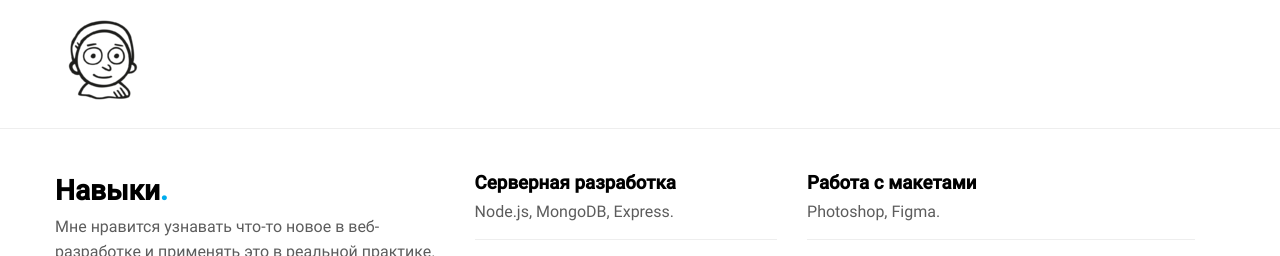
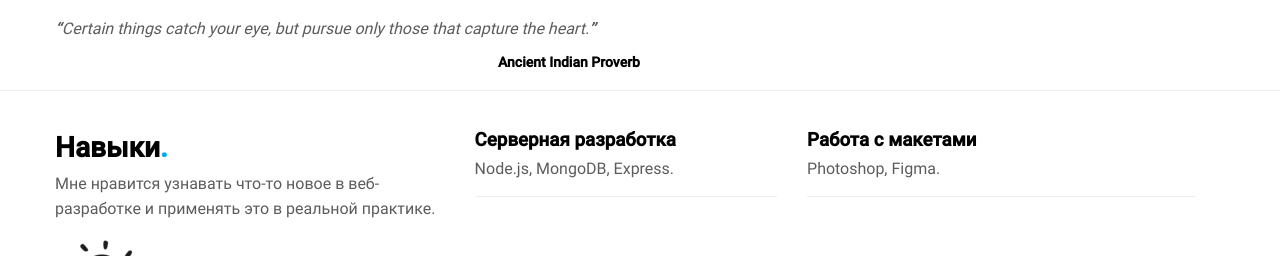
Before and after one commit to eugened503/react-portfolio, a React app: page / in a window 1280 px wide. Shown: the part 471-727 px from the top of the page. Built offline with nearby package versions, Linux system fonts and the light colour scheme; some packages are replaced by stand-ins of ours.

Commit message:
добавлены цитаты, исправлена верстка

```diff
--- a/src/components/About/About.css
+++ b/src/components/About/About.css
@@ -1,26 +1,19 @@
 @import url(https://use.fontawesome.com/releases/v5.6.3/css/all.css);
 .about {
-  padding-top: 20px;
+  padding: 20px 0;
   margin-top: 79px;
   width: 100%;
-  min-height: 380px;
   font-style: normal;
   border-bottom: 1px solid #eee;
   border-top: 1px solid #eee;
 }
 
-@media screen and (min-width: 996px) and (max-width: 1199px) {
-  .about {
-    padding: 20px 0;
-  }
-}
 
 @media screen and (max-width: 995px) {
   .about {
     padding: 37px 0 30px 0;
     margin-top: 56px;
     width: 100%;
-    min-height: 380px;
     font-style: normal;
     border-bottom: 1px solid #eee;
     border-top: 1px solid #eee;
--- a/src/components/About/About.js
+++ b/src/components/About/About.js
@@ -1,7 +1,7 @@
 import React from "react";
 import "./About.css";
 import author from "./../../images/me_3.jpg";
-import smiletooth from "./../../images/morty.png";
+import Quote from "../Quote/Quote";
 
 function About() {
   return (
@@ -67,9 +67,7 @@ function About() {
               </li>
             </ul>
           </div>
-          <div className="about__value-img">
-            <img src={smiletooth} alt="Морти" />
-          </div>
+          <Quote/>
         </div>
         <img src={author} className="about__img" alt="фото автора" />
       </div>
--- a/src/components/Contact/Contact.css
+++ b/src/components/Contact/Contact.css
@@ -3,7 +3,7 @@
     min-height: 298px;
     font-style: normal;
     border-bottom: 1px solid #eee;
-    padding-top: 25px;
+    padding-top: 20px;
 }
 
 .contact__container {
--- a/src/components/Education/Education.css
+++ b/src/components/Education/Education.css
@@ -1,9 +1,8 @@
 .education {
     width: 100%;
-    min-height: 293px;
     font-style: normal;
     border-bottom: 1px solid #eee;
-    padding-top: 25px;
+    padding: 20px 0;
 }
 
 .education__container {
--- a/src/components/Experience/Experience.css
+++ b/src/components/Experience/Experience.css
@@ -1,10 +1,8 @@
 .experience {
   width: 100%;
-  min-height: 380px;
   font-style: normal;
   border-bottom: 1px solid #eee;
-  padding-top: 25px;
-  padding-bottom: 16px;
+  padding: 20px 0;
 }
 
 .experience__container {
--- a/src/components/Feedback/Feedback.css
+++ b/src/components/Feedback/Feedback.css
@@ -1,10 +1,8 @@
 .feedback {
   width: 100%;
-  min-height: 293px;
   font-style: normal;
   border-bottom: 1px solid #eee;
-  padding-top: 25px;
-  padding-bottom: 25px;
+  padding: 20px 0;
 }
 
 .feedback__container {
--- a/src/components/Portfolio/Portfolio.css
+++ b/src/components/Portfolio/Portfolio.css
@@ -2,7 +2,7 @@
     width: 100%;
     font-style: normal;
     border-bottom: 1px solid #eee;
-    padding-top: 25px;
+    padding: 20px 0;
 }
 
 .portfolio__info {
@@ -18,7 +18,6 @@
     justify-content: space-between;
     flex-direction: column;
     line-height: 1.6;
-    padding-bottom: 10px;
 }
 
 @media screen and (min-width: 996px) and (max-width: 1199px) {
--- /dev/null
+++ b/src/components/Quote/Quote.css
@@ -0,0 +1,9 @@
+.blockquote {
+    display: flex;
+    justify-content: space-between;
+    flex-direction: column;
+    margin: 23px 0 0 0;
+}
+.blockquote__source {
+    margin-left: auto;
+}
--- /dev/null
+++ b/src/components/Quote/Quote.js
@@ -0,0 +1,25 @@
+import React, { useEffect, useState } from "react";
+import "./Quote.css";
+import DataQuotes from "./../../data/DataQuotes/DataQuotes";
+
+function Quote() {
+  const [random, setRandom] = useState("");
+
+  function randomQuote() {
+    let random = DataQuotes[Math.floor(Math.random() * DataQuotes.length)];
+    setRandom(random);
+  }
+
+  useEffect(() => {
+    randomQuote();
+  }, []);
+
+  return (
+    <blockquote className="blockquote">
+      <p className="experience__description">“{random.quote}”</p>
+      <p className="about__key blockquote__source">{random.author}</p>
+    </blockquote>
+  );
+}
+
+export default Quote;
--- a/src/components/Skills/Skills.css
+++ b/src/components/Skills/Skills.css
@@ -1,9 +1,8 @@
 .skills {
   width: 100%;
-  min-height: 298px;
   font-style: normal;
   border-bottom: 1px solid #eee;
-  padding-top: 25px;
+  padding: 20px 0;
 }
 
 .skills__container {
--- /dev/null
+++ b/src/data/DataQuotes/DataQuotes.js
@@ -0,0 +1,209 @@
+const quotes = [
+
+    {
+           "quote":"Life isn’t about getting and having, it’s about giving and being.","author":"Kevin Kruse"},
+    {
+           "quote":"Whatever the mind of man can conceive and believe, it can achieve.","author":"Napoleon Hill"},
+    {
+           "quote":"Strive not to be a success, but rather to be of value.","author":"Albert Einstein"},
+    {
+           "quote":"Two roads diverged in a wood, and I—I took the one less traveled by, And that has made all the difference.","author":"Robert Frost"},
+    {
+           "quote":"I attribute my success to this: I never gave or took any excuse.","author":"Florence Nightingale"},
+    {
+           "quote":"You miss 100% of the shots you don’t take.","author":"Wayne Gretzky"},
+    {
+           "quote":"I’ve missed more than 9000 shots in my career. I’ve lost almost 300 games. 26 times I’ve been trusted to take the game winning shot and missed. I’ve failed over and over and over again in my life. And that is why I succeed.","author":"Michael Jordan"},
+    {
+           "quote":"The most difficult thing is the decision to act, the rest is merely tenacity.","author":"Amelia Earhart"},
+    {
+           "quote":"Every strike brings me closer to the next home run.","author":"Babe Ruth"},
+    {
+           "quote":"Definiteness of purpose is the starting point of all achievement.","author":"W. Clement Stone"},
+    {
+           "quote":"We must balance conspicuous consumption with conscious capitalism.","author":"Kevin Kruse"},
+    {
+           "quote":"Life is what happens to you while you’re busy making other plans.","author":"John Lennon"},
+    {
+           "quote":"We become what we think about.","author":"Earl Nightingale"},
+    {
+           "quote":"Twenty years from now you will be more disappointed by the things that you didn’t do than by the ones you did do, so throw off the bowlines, sail away from safe harbor, catch the trade winds in your sails.  Explore, Dream, Discover.","author":"Mark Twain"},
+    {
+           "quote":"Life is 10% what happens to me and 90% of how I react to it.","author":"Charles Swindoll"},
+    {
+           "quote":"The most common way people give up their power is by thinking they don’t have any.","author":"Alice Walker"},
+    {
+           "quote":"The mind is everything. What you think you become.","author":"Buddha"},
+    {
+           "quote":"The best time to plant a tree was 20 years ago. The second best time is now.","author":"Chinese Proverb"},
+    {
+           "quote":"An unexamined life is not worth living.","author":"Socrates"},
+    {
+           "quote":"Eighty percent of success is showing up.","author":"Woody Allen"},
+    {
+           "quote":"Your time is limited, so don’t waste it living someone else’s life.","author":"Steve Jobs"},
+    {
+           "quote":"Winning isn’t everything, but wanting to win is.","author":"Vince Lombardi"},
+    {
+           "quote":"I am not a product of my circumstances. I am a product of my decisions.","author":"Stephen Covey"},
+    {
+           "quote":"Every child is an artist.  The problem is how to remain an artist once he grows up.","author":"Pablo Picasso"},
+    {
+           "quote":"You can never cross the ocean until you have the courage to lose sight of the shore.","author":"Christopher Columbus"},
+    {
+           "quote":"I’ve learned that people will forget what you said, people will forget what you did, but people will never forget how you made them feel.","author":"Maya Angelou"},
+    {
+           "quote":"Either you run the day, or the day runs you.","author":"Jim Rohn"},
+    {
+           "quote":"Whether you think you can or you think you can’t, you’re right.","author":"Henry Ford"},
+    {
+           "quote":"The two most important days in your life are the day you are born and the day you find out why.","author":"Mark Twain"},
+    {
+           "quote":"Whatever you can do, or dream you can, begin it.  Boldness has genius, power and magic in it.","author":"Johann Wolfgang von Goethe"},
+    {
+           "quote":"The best revenge is massive success.","author":"Frank Sinatra"},
+    {
+           "quote":"People often say that motivation doesn’t last. Well, neither does bathing.  That’s why we recommend it daily.","author":"Zig Ziglar"},
+    {
+           "quote":"Life shrinks or expands in proportion to one’s courage.","author":"Anais Nin"},
+    {
+           "quote":"If you hear a voice within you say “you cannot paint,” then by all means paint and that voice will be silenced.","author":"Vincent Van Gogh"},
+    {
+           "quote":"There is only one way to avoid criticism: do nothing, say nothing, and be nothing.","author":"Aristotle"},
+    {
+           "quote":"Ask and it will be given to you; search, and you will find; knock and the door will be opened for you.","author":"Jesus"},
+    {
+           "quote":"The only person you are destined to become is the person you decide to be.","author":"Ralph Waldo Emerson"},
+    {
+           "quote":"Go confidently in the direction of your dreams.  Live the life you have imagined.","author":"Henry David Thoreau"},
+    {
+           "quote":"When I stand before God at the end of my life, I would hope that I would not have a single bit of talent left and could say, I used everything you gave me.","author":"Erma Bombeck"},
+    {
+           "quote":"Few things can help an individual more than to place responsibility on him, and to let him know that you trust him.","author":"Booker T. Washington"},
+    {
+           "quote":"Certain things catch your eye, but pursue only those that capture the heart.","author":" Ancient Indian Proverb"},
+    {
+           "quote":"Believe you can and you’re halfway there.","author":"Theodore Roosevelt"},
+    {
+           "quote":"Everything you’ve ever wanted is on the other side of fear.","author":"George Addair"},
+    {
+           "quote":"We can easily forgive a child who is afraid of the dark; the real tragedy of life is when men are afraid of the light.","author":"Plato"},
+    {
+           "quote":"Teach thy tongue to say, “I do not know,” and thous shalt progress.","author":"Maimonides"},
+    {
+           "quote":"Start where you are. Use what you have.  Do what you can.","author":"Arthur Ashe"},
+    {
+           "quote":"When I was 5 years old, my mother always told me that happiness was the key to life.  When I went to school, they asked me what I wanted to be when I grew up.  I wrote down ‘happy’.  They told me I didn’t understand the assignment, and I told them they didn’t understand life.","author":"John Lennon"},
+    {
+           "quote":"Fall seven times and stand up eight.","author":"Japanese Proverb"},
+    {
+           "quote":"When one door of happiness closes, another opens, but often we look so long at the closed door that we do not see the one that has been opened for us.","author":"Helen Keller"},
+    {
+           "quote":"Everything has beauty, but not everyone can see.","author":"Confucius"},
+    {
+           "quote":"How wonderful it is that nobody need wait a single moment before starting to improve the world.","author":"Anne Frank"},
+    {
+           "quote":"When I let go of what I am, I become what I might be.","author":"Lao Tzu"},
+    {
+           "quote":"Life is not measured by the number of breaths we take, but by the moments that take our breath away.","author":"Maya Angelou"},
+    {
+           "quote":"Happiness is not something readymade.  It comes from your own actions.","author":"Dalai Lama"},
+    {
+           "quote":"If you’re offered a seat on a rocket ship, don’t ask what seat! Just get on.","author":"Sheryl Sandberg"},
+    {
+           "quote":"First, have a definite, clear practical ideal; a goal, an objective. Second, have the necessary means to achieve your ends; wisdom, money, materials, and methods. Third, adjust all your means to that end.","author":"Aristotle"},
+    {
+           "quote":"If the wind will not serve, take to the oars.","author":"Latin Proverb"},
+    {
+           "quote":"You can’t fall if you don’t climb.  But there’s no joy in living your whole life on the ground.","author":"Unknown"},
+    {
+           "quote":"We must believe that we are gifted for something, and that this thing, at whatever cost, must be attained.","author":"Marie Curie"},
+    {
+           "quote":"Too many of us are not living our dreams because we are living our fears.","author":"Les Brown"},
+    {
+           "quote":"Challenges are what make life interesting and overcoming them is what makes life meaningful.","author":"Joshua J. Marine"},
+    {
+           "quote":"If you want to lift yourself up, lift up someone else.","author":"Booker T. Washington"},
+    {
+           "quote":"I have been impressed with the urgency of doing. Knowing is not enough; we must apply. Being willing is not enough; we must do.","author":"Leonardo da Vinci"},
+    {
+           "quote":"Limitations live only in our minds.  But if we use our imaginations, our possibilities become limitless.","author":"Jamie Paolinetti"},
+    {
+           "quote":"You take your life in your own hands, and what happens? A terrible thing, no one to blame.","author":"Erica Jong"},
+    {
+           "quote":"What’s money? A man is a success if he gets up in the morning and goes to bed at night and in between does what he wants to do.","author":"Bob Dylan"},
+    {
+           "quote":"I didn’t fail the test. I just found 100 ways to do it wrong.","author":"Benjamin Franklin"},
+    {
+           "quote":"In order to succeed, your desire for success should be greater than your fear of failure.","author":"Bill Cosby"},
+    {
+           "quote":"A person who never made a mistake never tried anything new.","author":" Albert Einstein"},
+    {
+           "quote":"The person who says it cannot be done should not interrupt the person who is doing it.","author":"Chinese Proverb"},
+    {
+           "quote":"There are no traffic jams along the extra mile.","author":"Roger Staubach"},
+    {
+           "quote":"It is never too late to be what you might have been.","author":"George Eliot"},
+    {
+           "quote":"You become what you believe.","author":"Oprah Winfrey"},
+    {
+           "quote":"I would rather die of passion than of boredom.","author":"Vincent van Gogh"},
+    {
+           "quote":"A truly rich man is one whose children run into his arms when his hands are empty.","author":"Unknown"},
+    {
+           "quote":"It is not what you do for your children, but what you have taught them to do for themselves, that will make them successful human beings.","author":"Ann Landers"},
+    {
+           "quote":"If you want your children to turn out well, spend twice as much time with them, and half as much money.","author":"Abigail Van Buren"},
+    {
+           "quote":"Build your own dreams, or someone else will hire you to build theirs.","author":"Farrah Gray"},
+    {
+           "quote":"The battles that count aren’t the ones for gold medals. The struggles within yourself–the invisible battles inside all of us–that’s where it’s at.","author":"Jesse Owens"},
+    {
+           "quote":"Education costs money.  But then so does ignorance.","author":"Sir Claus Moser"},
+    {
+           "quote":"I have learned over the years that when one’s mind is made up, this diminishes fear.","author":"Rosa Parks"},
+    {
+           "quote":"It does not matter how slowly you go as long as you do not stop.","author":"Confucius"},
+    {
+           "quote":"If you look at what you have in life, you’ll always have more. If you look at what you don’t have in life, you’ll never have enough.","author":"Oprah Winfrey"},
+    {
+           "quote":"Remember that not getting what you want is sometimes a wonderful stroke of luck.","author":"Dalai Lama"},
+    {
+           "quote":"You can’t use up creativity.  The more you use, the more you have.","author":"Maya Angelou"},
+    {
+           "quote":"Dream big and dare to fail.","author":"Norman Vaughan"},
+    {
+           "quote":"Our lives begin to end the day we become silent about things that matter.","author":"Martin Luther King Jr."},
+    {
+           "quote":"Do what you can, where you are, with what you have.","author":"Teddy Roosevelt"},
+    {
+           "quote":"If you do what you’ve always done, you’ll get what you’ve always gotten.","author":"Tony Robbins"},
+    {
+           "quote":"Dreaming, after all, is a form of planning.","author":"Gloria Steinem"},
+    {
+           "quote":"It’s your place in the world; it’s your life. Go on and do all you can with it, and make it the life you want to live.","author":"Mae Jemison"},
+    {
+           "quote":"You may be disappointed if you fail, but you are doomed if you don’t try.","author":"Beverly Sills"},
+    {
+           "quote":"Remember no one can make you feel inferior without your consent.","author":"Eleanor Roosevelt"},
+    {
+           "quote":"Life is what we make it, always has been, always will be.","author":"Grandma Moses"},
+    {
+           "quote":"The question isn’t who is going to let me; it’s who is going to stop me.","author":"Ayn Rand"},
+    {
+           "quote":"When everything seems to be going against you, remember that the airplane takes off against the wind, not with it.","author":"Henry Ford"},
+    {
+           "quote":"It’s not the years in your life that count. It’s the life in your years.","author":"Abraham Lincoln"},
+    {
+           "quote":"Change your thoughts and you change your world.","author":"Norman Vincent Peale"},
+    {
+           "quote":"Either write something worth reading or do something worth writing.","author":"Benjamin Franklin"},
+    {
+           "quote":"Nothing is impossible, the word itself says, “I’m possible!”","author":"–Audrey Hepburn"},
+    {
+           "quote":"The only way to do great work is to love what you do.","author":"Steve Jobs"},
+    {
+           "quote":"If you can dream it, you can achieve it.","author":"Zig Ziglar"}
+    ]
+
+    export default quotes;
```
Also changed, not shown: src/components/FirstColunm/FirstColunm.css (indentation only), src/images/morty.png (deleted), 1 other file.
